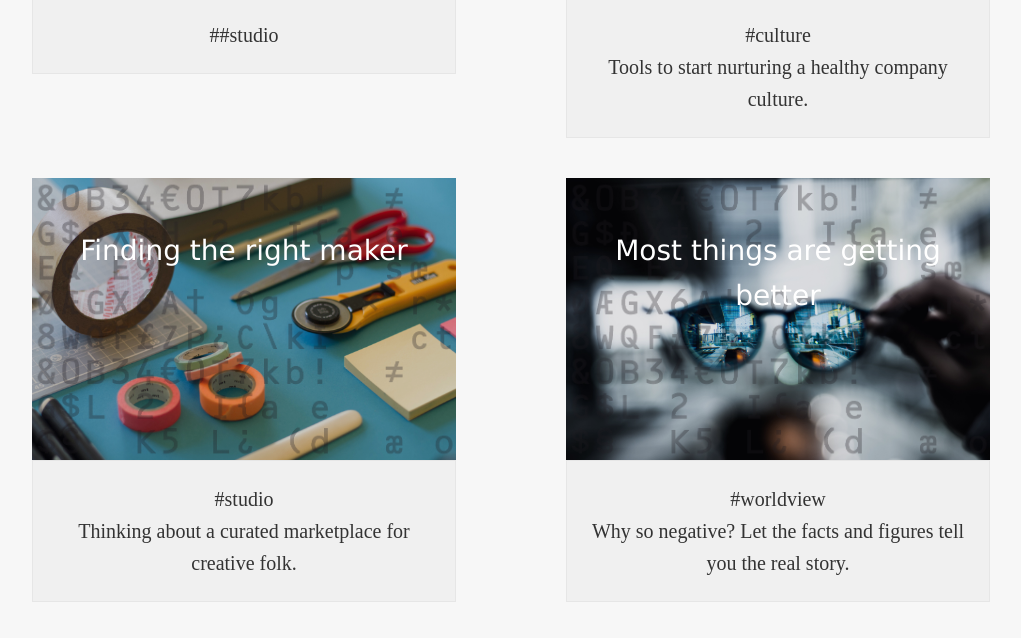
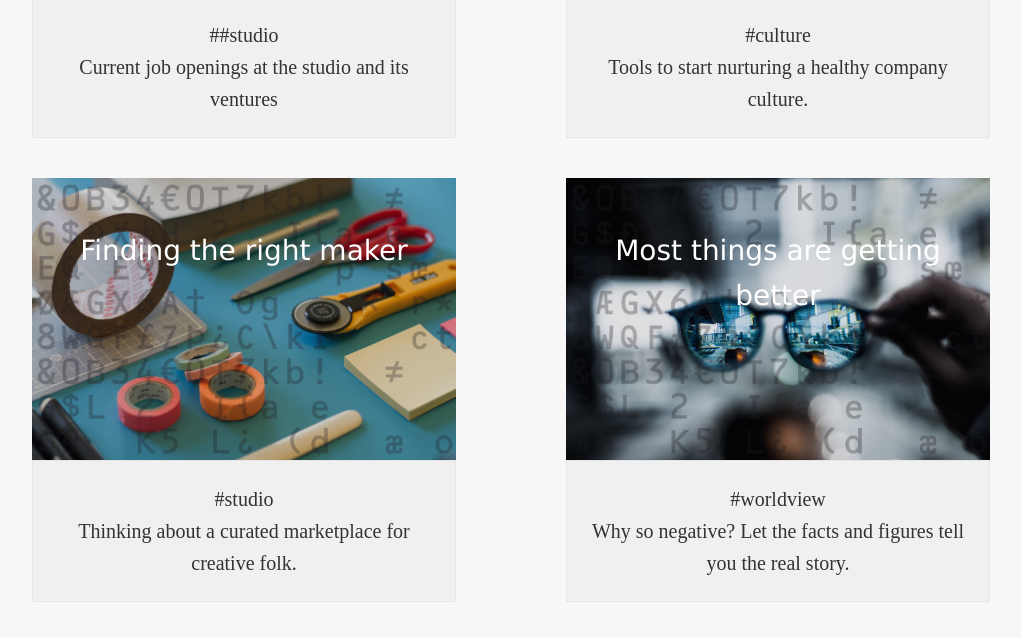
Before and after one commit to backspacehq/backspacehq.github.io, a Jekyll site: the page built from blog/index.html, in a window 1280 px wide and 900 px high, scrolled down 419 px, cut to the strip 204-842 px from the top of the window. Shown: the whole strip, without its empty margins (129-1150 px from the left). Built offline with Jekyll 4.4.1, drawn with Linux system fonts in a browser that asks for light colours; comment, search, counter and statistics services are not loaded.

Commit message:
Updated Job Opportunities

```diff
--- a/_posts/2016-10-04-job-opportunities.markdown
+++ b/_posts/2016-10-04-job-opportunities.markdown
@@ -5,6 +5,7 @@ categories:
 - "#studio"
 author: Barbara Putman Cramer
 author_image: "/img/content/people/barbara-putman-cramer.png"
+summary: Current job openings at the studio and its ventures
 cover_image: "/uploads/download-cd30e5.jpg"
 ---
 
```
